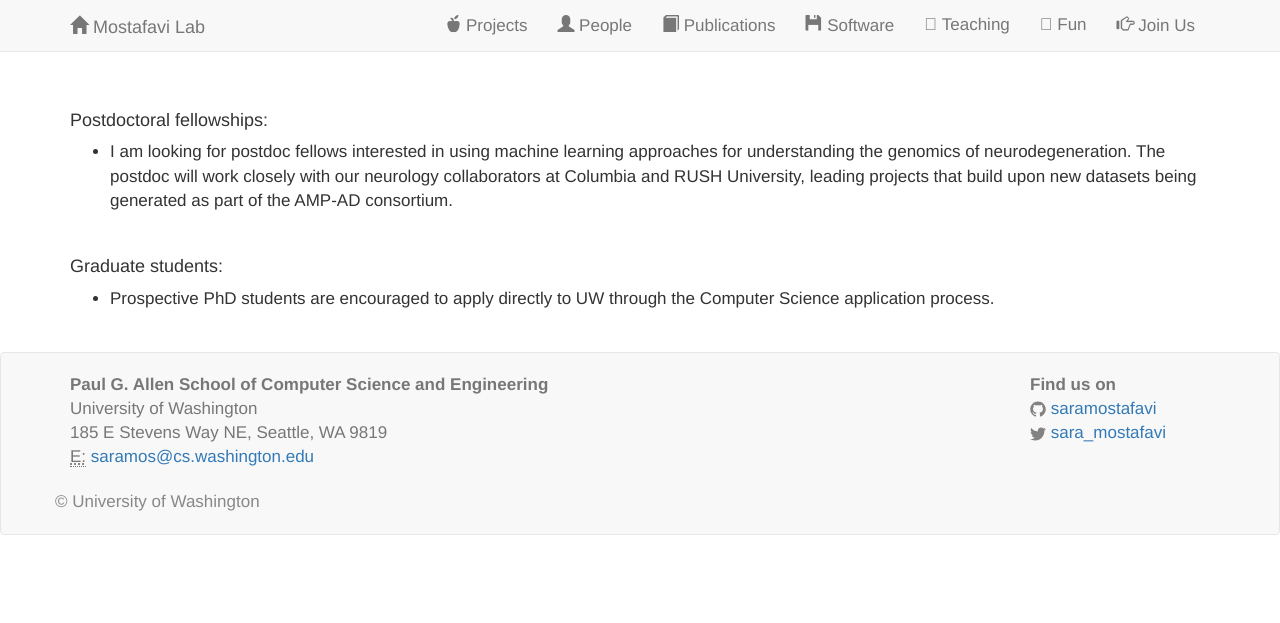
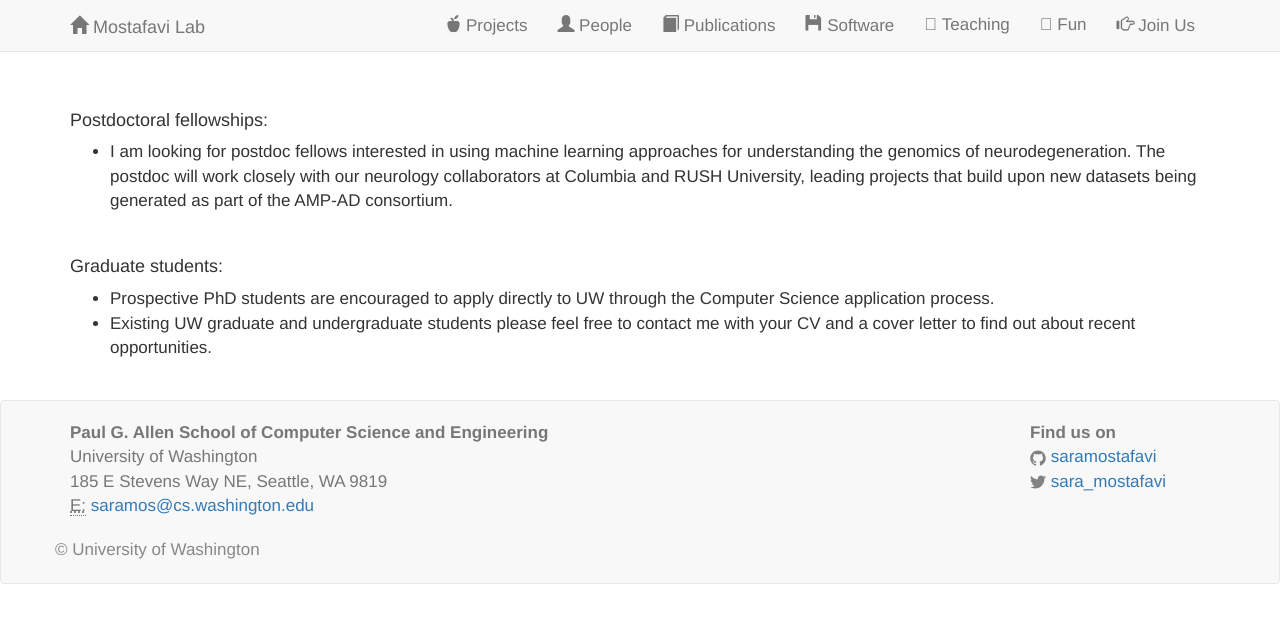
Before and after one commit to saramostafavi/saramostafavi.github.io, a Jekyll site: the page built from joinus.html, in a window 1280 px wide. Shown: the top 623 px of the page. Built offline with Jekyll 4.4.1, drawn with Linux system fonts in a browser that asks for light colours; nearby versions of some CDN libraries; a style sheet for code colours, icons or effects is not loaded.

Commit message:
Update joinus.html

```diff
--- a/joinus.html
+++ b/joinus.html
@@ -15,9 +15,14 @@ layout: default
 
 <h4>Graduate students:</h4>
 <p>
-       <ul>
-     <li>
-  Prospective PhD students are encouraged to apply directly to UW through the Computer Science application process. </p>
+  <ul>
+  <li>
+      Prospective PhD students are encouraged to apply directly to UW through the Computer Science application process.
+  <li>
+      Existing UW graduate and undergraduate students please feel free to contact me with your CV and a cover letter to find out about recent opportunities.
+
+
+  </p>
   </a></ul>
 
 </div>
```
